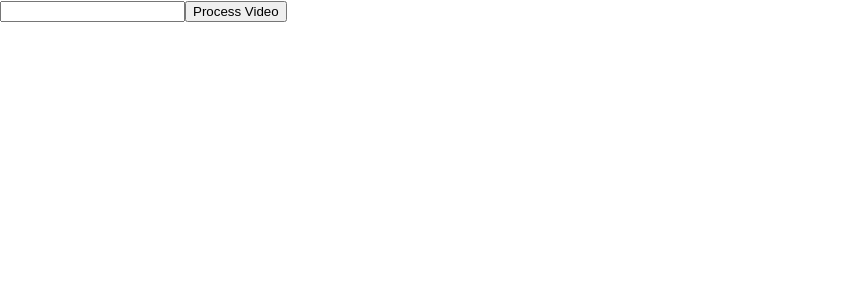
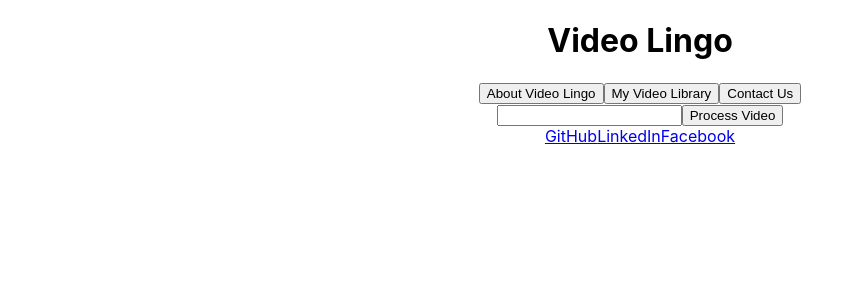
Before and after one commit to christopherflores9312/VideoLingo, a React (Create React App) app in the folder client/: page / in a window 1280 px wide. Shown: the top 300 px of the page, without its empty margins (0-864 px from the left). Built offline with nearby package versions, Linux system fonts and the light colour scheme.

Commit message:
Added Nav, Header, Footer

```diff
--- a/client/package.json
+++ b/client/package.json
@@ -3,6 +3,9 @@
   "version": "0.1.0",
   "private": true,
   "dependencies": {
+    "@emotion/react": "^11.11.1",
+    "@emotion/styled": "^11.11.0",
+    "@mui/material": "^5.14.3",
     "@testing-library/jest-dom": "^5.17.0",
     "@testing-library/react": "^13.4.0",
     "@testing-library/user-event": "^13.5.0",
--- a/client/src/App.js
+++ b/client/src/App.js
@@ -1,23 +1,21 @@
+import React from 'react';
 import logo from './logo.svg';
+import Header from './components/Header';
+import Navigation from './components/Navigation';
+import Footer from './components/Footer';
+import VideoProcessor from './components/VideoProcessor';  // Import VideoProcessor
 import './App.css';
 
 function App() {
   return (
     <div className="App">
-      <header className="App-header">
-        <img src={logo} className="App-logo" alt="logo" />
-        <p>
-          Edit <code>src/App.js</code> and save to reload.
-        </p>
-        <a
-          className="App-link"
-          href="https://reactjs.org"
-          target="_blank"
-          rel="noopener noreferrer"
-        >
-          Learn React
-        </a>
-      </header>
+      <Header />
+      <div className="App-content">
+
+
+        <VideoProcessor />  {/* Include the VideoProcessor component here */}
+      </div>
+      <Footer />
     </div>
   );
 }
--- /dev/null
+++ b/client/src/components/Footer.js
@@ -0,0 +1,12 @@
+import React from 'react';
+
+function Footer() {
+    return (
+        <footer className="mt-5 p-3 bg-dark text-white text-center">
+            <a href="https://github.com/christopherflores9312/VideoLingo.git" className="mr-3">GitHub</a>
+            <a href="https://www.linkedin.com" className="mr-3">LinkedIn</a>
+            <a href="https://www.facebook.com/">Facebook</a>
+        </footer>
+    );
+}
+export default Footer;
--- /dev/null
+++ b/client/src/components/Header.js
@@ -0,0 +1,12 @@
+import React from 'react';
+import Navigation from './Navigation';
+
+function Header() {
+    return (
+        <header className="p-3 bg-dark text-white">
+            <h1 className="mb-0">Video Lingo</h1>
+            <Navigation />
+        </header>
+    );
+}
+export default Header;
--- /dev/null
+++ b/client/src/components/Navigation.js
@@ -0,0 +1,19 @@
+import React from 'react';
+
+function Navigation({ setCurrentSection }) {
+    return (
+        <nav className="mt-2">
+            {['About Video Lingo', 'My Video Library', 'Contact Us'].map(section => (
+                <button
+                    key={section}
+                    onClick={() => setCurrentSection(section)}
+                    className="btn btn-secondary mr-2"
+                >
+                    {section}
+                </button>
+            ))}
+        </nav>
+    );
+}
+
+export default Navigation;
--- a/client/src/index.js
+++ b/client/src/index.js
@@ -1,16 +1,15 @@
 import React from 'react';
 import ReactDOM from 'react-dom/client';
 import './index.css';
+import App from './App';  // Make sure to import App component
 import reportWebVitals from './reportWebVitals';
-import VideoProcessor from './components/VideoProcessor';
 
 const root = ReactDOM.createRoot(document.getElementById('root'));
 root.render(
   <React.StrictMode>
-    <VideoProcessor />
+    <App />
   </React.StrictMode>
 );
-
 // If you want to start measuring performance in your app, pass a function
 // to log results (for example: reportWebVitals(console.log))
 // or send to an analytics endpoint. Learn more: https://bit.ly/CRA-vitals
```
Also changed, not shown: 2 other files (tests, documents, lock files or other folders).
